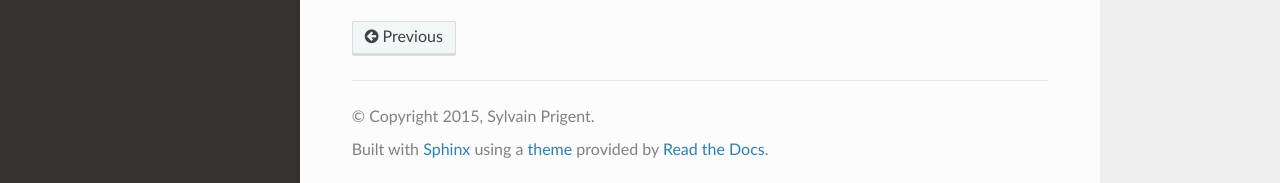
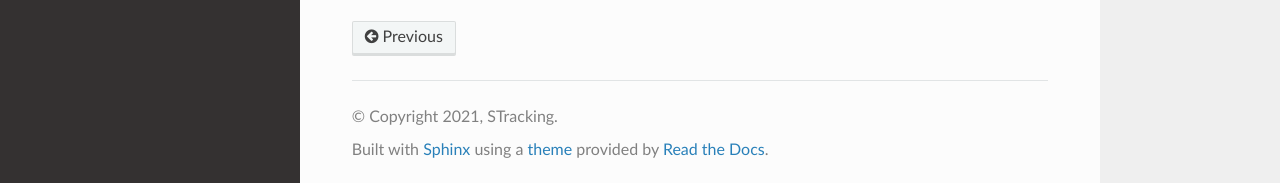
Before and after one commit to sylvainprigent/napari-stracking, a Sphinx documentation site: the page built from docs/developers.rst, in a window 1280 px wide and 900 px high, scrolled down 1551 px. Shown: the part 714-897 px from the top of the window. Built offline with Sphinx 7.4.7 and the Read the Docs theme 2.0.0, drawn with Linux system fonts in a browser that asks for light colours.

```diff
--- a/docs/conf.py
+++ b/docs/conf.py
@@ -50,7 +50,7 @@ master_doc = 'index'
 
 # General information about the project.
 project = u'napari-stracking'
-copyright = u'2015, Sylvain Prigent'
+copyright = u'2021, STracking'
 author = u'Sylvain Prigent'
 
 # The version info for the project you're documenting, acts as replacement for
--- a/docs/developers.rst
+++ b/docs/developers.rst
@@ -9,7 +9,7 @@ progress bar, progress log and advanced mode. To implement a new STracking plugi
 to implement a ``SNapariPlugin`` class with a dedicated ``SNapariWidget`` for the graphical
 interface and a ``SNapariWorker`` that link the plugin widget to the STracking class.
 
-.. automodule:: napari_stracking._splugin
+.. automodule:: ._splugin
    :members:
 
 
```
